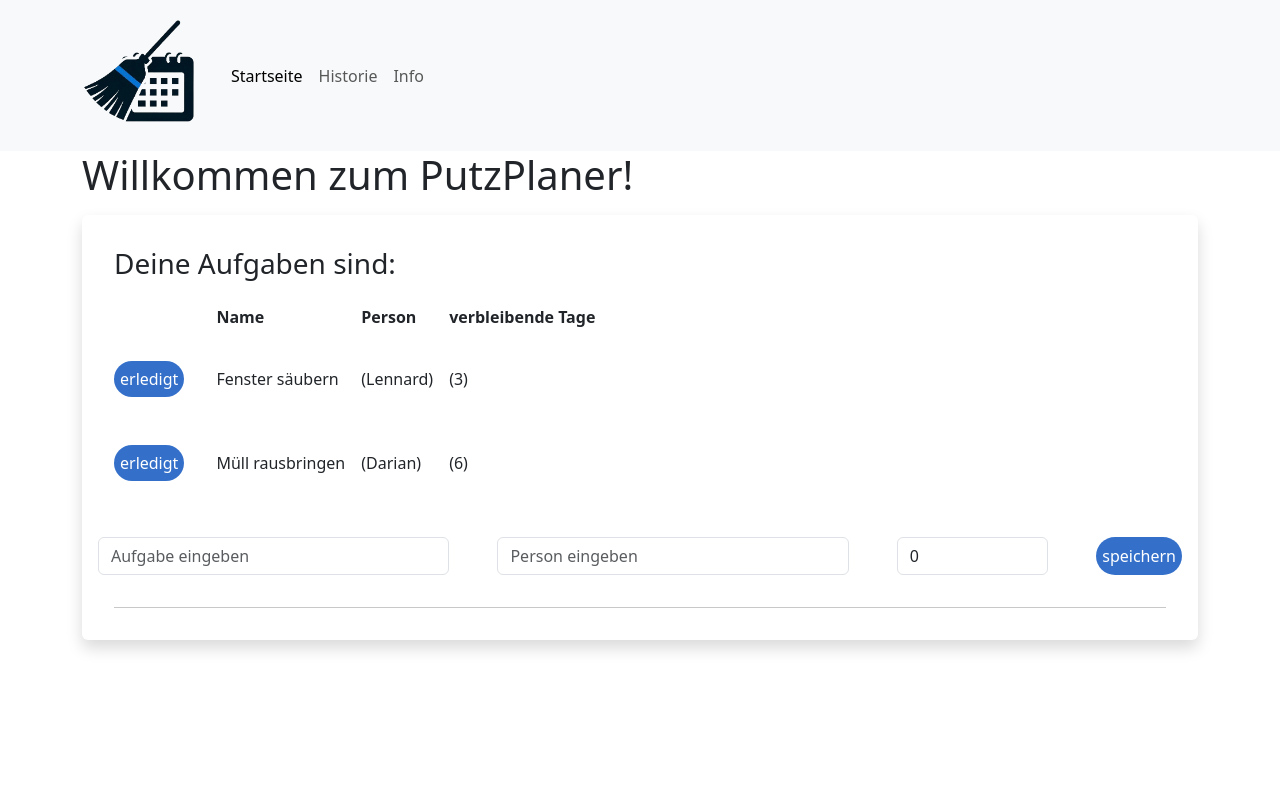
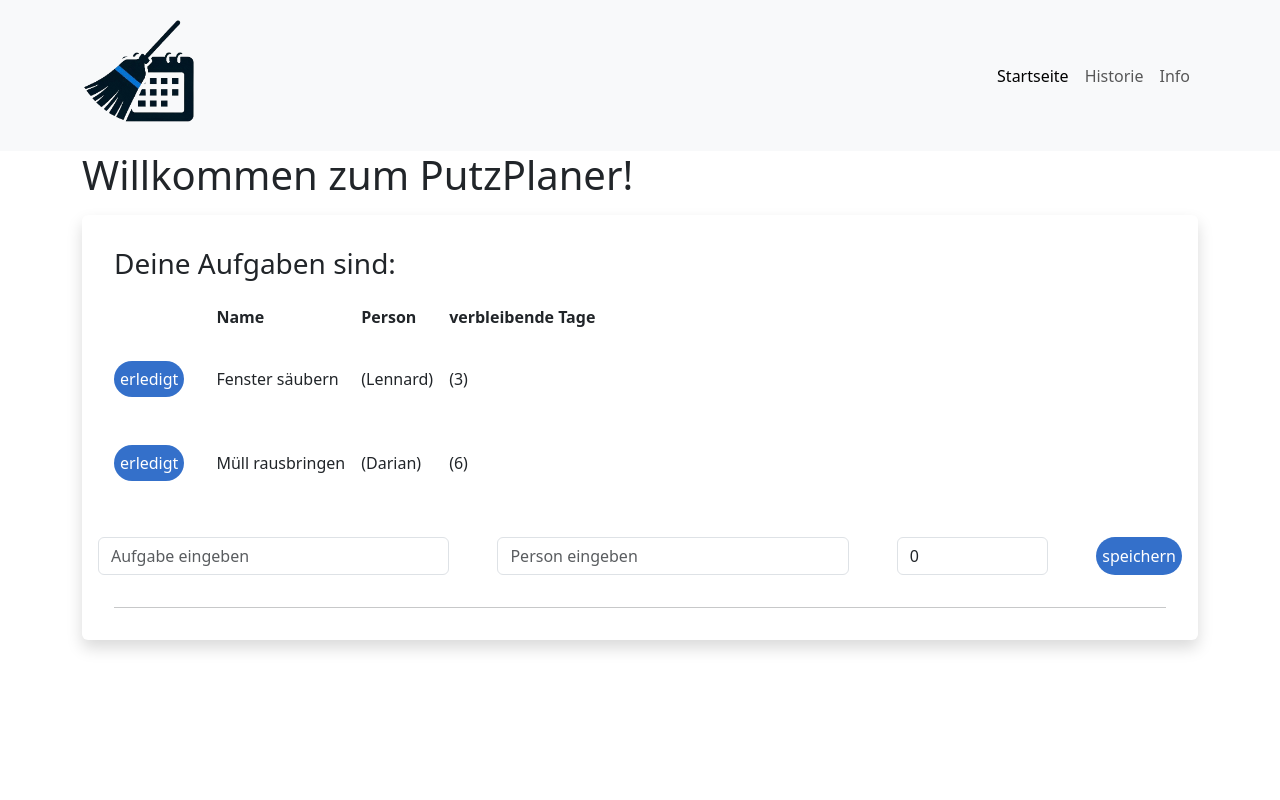
Before and after one commit to DarianWeingaertner/PutzPlaner-FrontEnd, a Vue app: page / in a window 1280 px wide. Shown: the top 800 px of the page. Built offline with nearby package versions, Linux system fonts and the light colour scheme.

Commit message:
Navbar Elemente bleiben am rechten Rand

```diff
--- a/src/components/NavBar.vue
+++ b/src/components/NavBar.vue
@@ -10,7 +10,7 @@
         <span class="navbar-toggler-icon"></span>
       </button>
       <div class="collapse navbar-collapse" id="navbarNav">
-        <ul class="navbar-nav">
+        <ul class="navbar-nav ms-auto">
           <li class="nav-item">
             <a class="nav-link active" aria-current="page" href="/">Startseite</a>
           </li>
```
